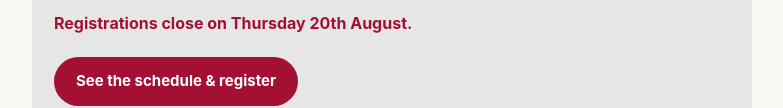
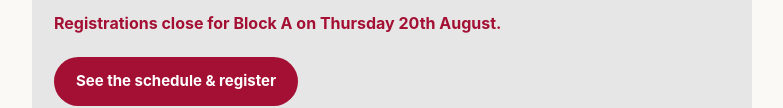
Before and after one commit to kev-99/MWKC-Masters-Gym, a plain HTML site: page index.html in a window 1280 px wide. Shown: the part 303-411 px from the top of the page, without its empty margins (248-1031 px from the left). Drawn offline with Linux system fonts and the light colour scheme.

Commit message:
Clarify registration deadline message in index.html

```diff
--- a/index.html
+++ b/index.html
@@ -366,7 +366,7 @@
     </div>
     <h1 class="hero__title">Masters Gym is <span>back</span> — register now</h1>
     <p class="hero__subtitle">20 grant funded, instructor-led sessions with qualified coach Karla Hurst. Here are the session times you voted for and how to lock in your spot.</p>
-    <p class="hero__deadline"><strong>Registrations close on Thursday 20th August.</strong></p>
+    <p class="hero__deadline"><strong>Registrations close for Block A on Thursday 20th August.</strong></p>
     <a class="hero__cta" href="#schedule">See the schedule &amp; register</a>
   </header>
 
```
